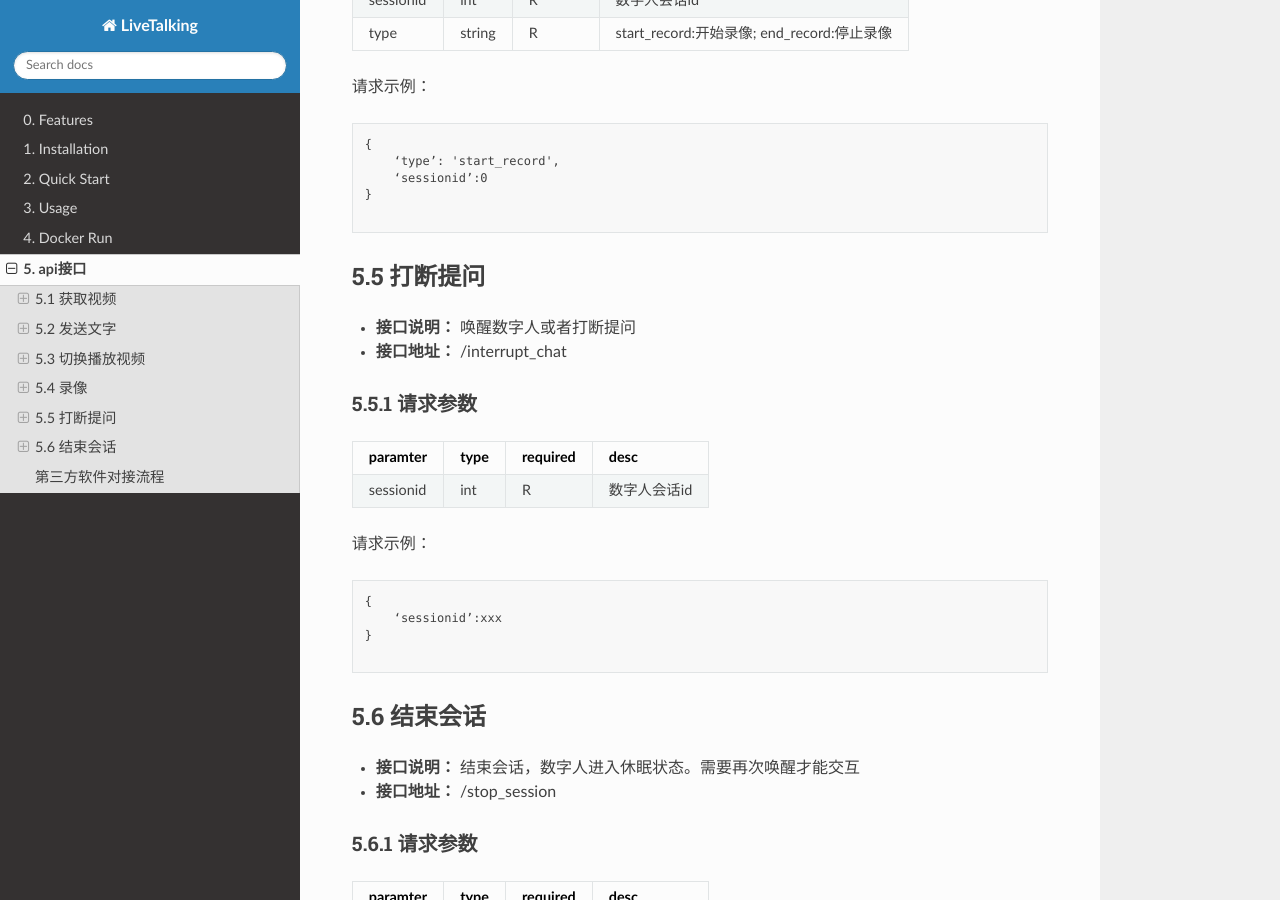
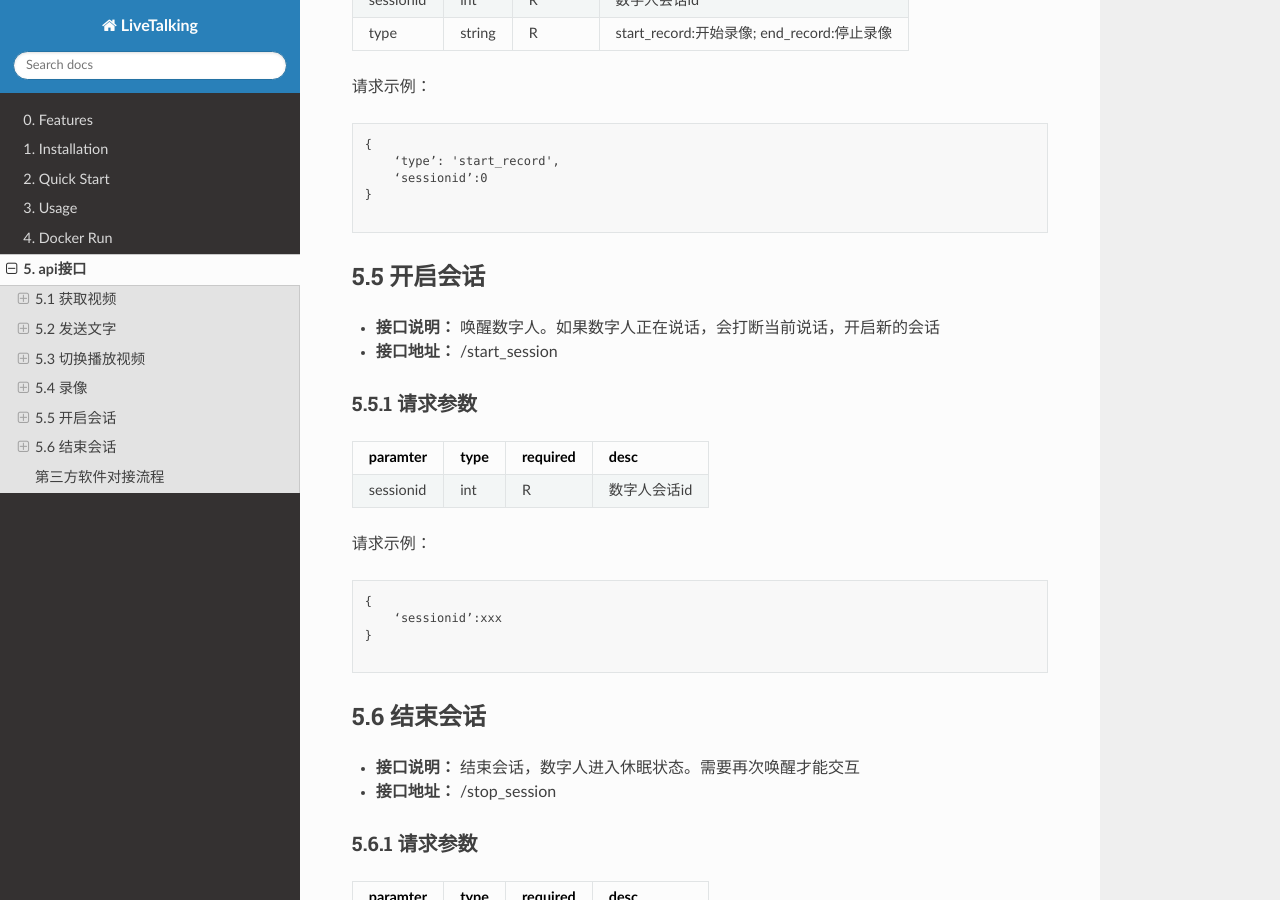
Before and after one commit to lipku/livetalking-doc, a Sphinx documentation site: the page built from docs/source/api.md, in a window 1280 px wide and 900 px high, scrolled down 2774 px. Built offline with Sphinx 7.4.7 and the Read the Docs theme 3.1.0, drawn with Linux system fonts in a browser that asks for light colours.

Commit message:
修改api接口

````diff
--- a/docs/source/api.md
+++ b/docs/source/api.md
@@ -123,9 +123,9 @@ type   			    |string		|R			|start_record:开始录像; end_record:停止录像
 
 ```
 
-### 5.5 打断提问
-- **接口说明：** 唤醒数字人或者打断提问
-- **接口地址：** /interrupt_chat
+### 5.5 开启会话
+- **接口说明：** 唤醒数字人。如果数字人正在说话，会打断当前说话，开启新的会话
+- **接口地址：** /start_session
 
 #### 5.5.1 请求参数
 
````
